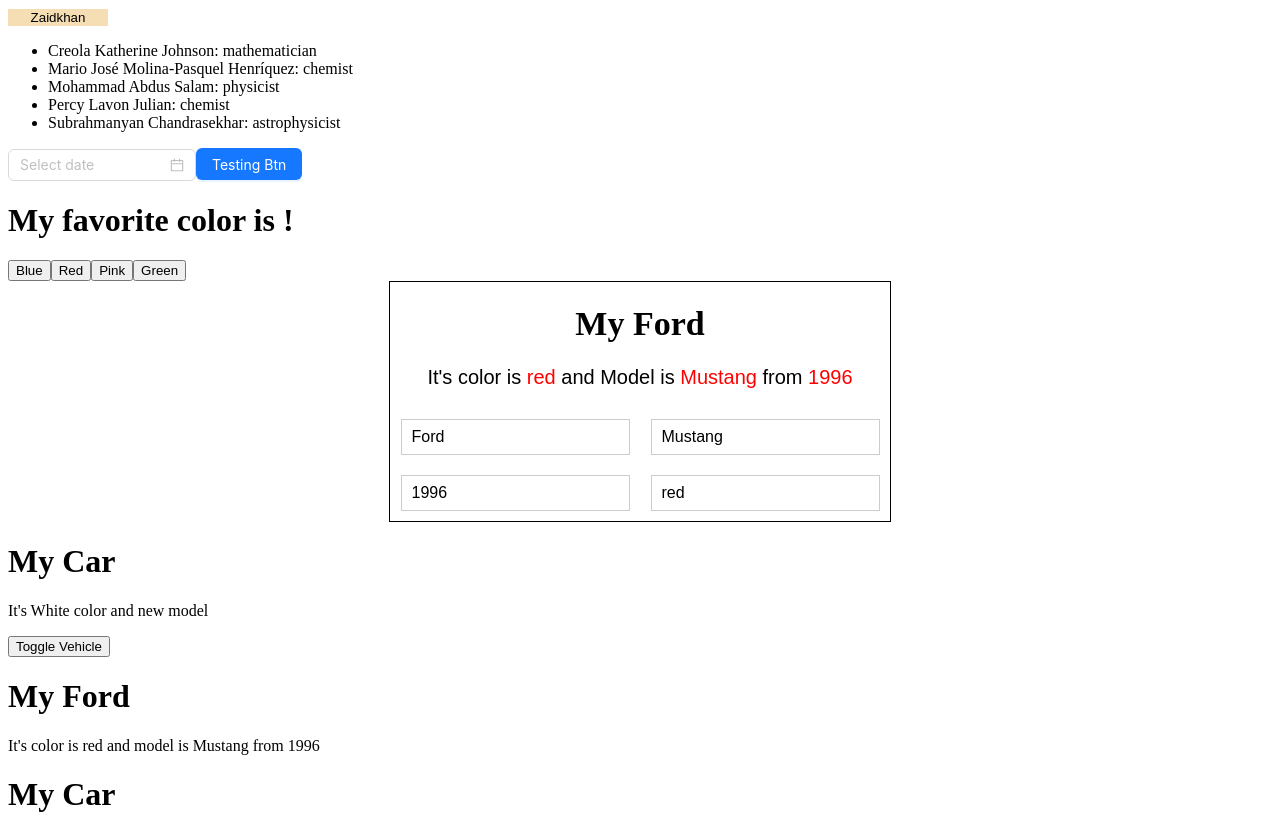
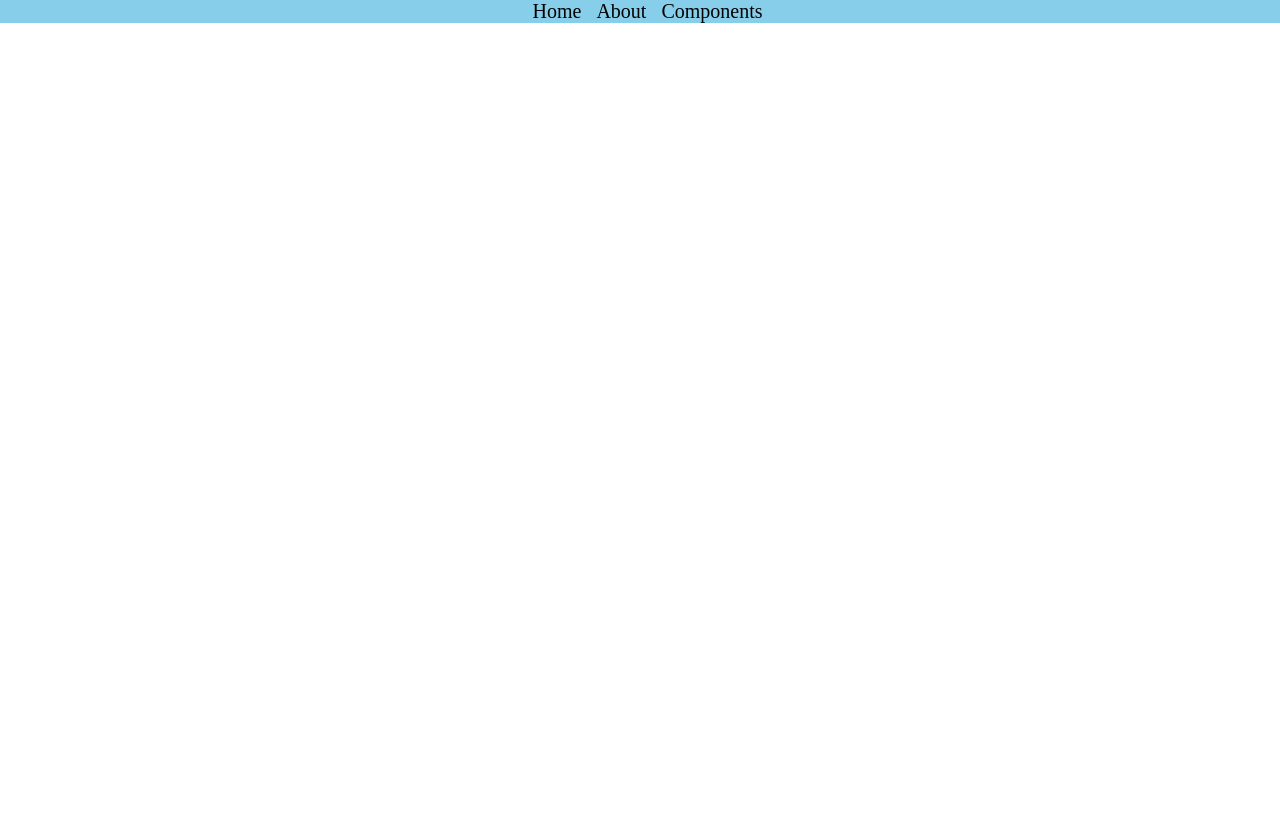
Before and after one commit to KhanzaidGithub/React.jsPractice.github.io, a React (Vite) app: page / in a window 1280 px wide. Shown: the top 814 px of the page. Built offline with nearby package versions, Linux system fonts and the light colour scheme.

Commit message:
Create Router Functionality

```diff
--- a/src/App.jsx
+++ b/src/App.jsx
@@ -1,42 +1,29 @@
-// import { Route, createBrowserRouter, createRoutesFromElements, RouterProvider } from 'react-router-dom';
-
-import React from 'react';
-import Btnsmall from './component/btnsmall';
-import Array from './component/array';
-// import Newarray from './component/newarray';
-// import ChallengeArray from './component/challengeArray';
-import Antdesign, { Antbtn02 } from './component/antdesign';
-import Fvtcolor from './component/states'
-import Teststate from './component/stateTest'
-import CondStateRendering from './component/conditionalStateredering';
-import StateUsingObj from './component/StateUsingObj';
-import USeeffect from './component/useEffectState'
-// Chaper-02
-import Respondevent from './component/Addign Interactivity/respondingToEvent'
-import Toolbar from './component/Addign Interactivity/event02';
-// import Home from './component/gemini';
-import Todolist from './component/todolist';
-
+import React from "react";
+import { RouterProvider, createBrowserRouter } from "react-router-dom";
+import Navbar from "./pages/Navbar";
+import Home from "./pages/Home";
+import About from './pages/About'
+import Components from './pages/Components'
 
 const App = () => {
+  let router = createBrowserRouter([
+    {
+      path: '/',
+      element: <><Navbar /> <Home /></>
+    },
+    {
+      path: '/about',
+      element: <><Navbar /> <About /></>
+    },
+    {
+      path: '/components',
+      element: <><Navbar /> <Components /></>
+    },
+  ])
+
   return (
     <div>
-      <Btnsmall name="Zaidkhan" />
-      <Array />
-      {/* <Newarray /> Use Newarray as a component */}
-      {/* <ChallengeArray /> */}
-      <Antdesign />
-      <Antbtn02 name="Testing Btn" />
-      <Fvtcolor />
-      <Teststate />
-      <CondStateRendering />
-      <StateUsingObj />
-      <USeeffect />
-      {/* Chapter Change */}
-      <Respondevent />
-      <Toolbar />
-      {/* <Home/> */}
-      <Todolist />
+      <RouterProvider router={router} />
     </div>
   );
 }
--- a/src/index.css
+++ b/src/index.css
@@ -1,28 +1,37 @@
-.state{
+* {
+    padding: 0px;
+    margin: 0px;
+}
+
+.state {
     border: 1px solid black;
     width: 500px;
     margin: auto;
     margin-bottom: 20px;
 }
-.state h1{
+
+.state h1 {
     color: black;
     font-size: 34px;
     text-align: center;
 }
-.state p{
+
+.state p {
     color: black;
     font-size: 20px;
     text-align: center;
-    font-family: arial,sans-serif;
+    font-family: arial, sans-serif;
 }
-.input{
+
+.input {
     display: flex;
     flex-wrap: wrap;
     justify-content: space-around;
     align-items: center;
 }
-.input input{
-    margin:10px 0px ;
+
+.input input {
+    margin: 10px 0px;
     padding: 8px 10px;
     font-size: 16px;
     color: black;
@@ -30,20 +39,41 @@
     border: 1px solid #ccc;
 }
 
-.span{
+.span {
     color: red;
 }
-.eventBtn-01{
+
+.eventBtn-01 {
     border: 1px solid black;
-    width:200px;
+    width: 200px;
     margin: auto;
     display: flex;
     justify-content: center;
     flex-direction: column;
-    align-items: centnpm i @google/generative-aier;
 }
-.eventBtn-01 Button{
+
+.eventBtn-01 Button {
     padding: 20px 26px;
-    color:black;
+    color: black;
     font-size: 18px;
 }
+
+/* this is for navbar styling */
+
+ul {
+    display: flex;
+    justify-content: center;
+    align-items: center;
+    background-color: skyblue;
+}
+
+li {
+    list-style: none;
+    margin-left: 15px;
+    font-size: 20px;
+}
+
+.item {
+    color: black;
+    text-decoration: none;
+}
--- /dev/null
+++ b/src/pages/About.jsx
@@ -0,0 +1,11 @@
+import React from 'react'
+
+const About = () => {
+  return (
+    <div>
+      <h1>this is about us</h1>
+    </div>
+  )
+}
+
+export default About
--- /dev/null
+++ b/src/pages/Components.jsx
@@ -0,0 +1,11 @@
+import React from 'react'
+
+const Components = () => {
+  return (
+    <div>
+      <h1>This is components page</h1>
+    </div>
+  )
+}
+
+export default Components
--- /dev/null
+++ b/src/pages/Navbar.jsx
@@ -0,0 +1,20 @@
+import React from 'react'
+import { NavLink } from 'react-router-dom'
+const Navbar = () => {
+    return (
+        <div>
+            <ul>
+
+                {/* <li><NavLink className={(item) => { return item.isActive ? "item" : "" }} to='/'>Home</NavLink></li>
+                <li><NavLink className={(item) => { return item.isActive ? "item" : "" }} to='/about'>About</NavLink></li>
+                <li><NavLink className={(item) => { return item.isActive ? "item" : "" }} to='/components'>Components</NavLink></li> */}
+
+                <li><NavLink className="item" to='/'>Home</NavLink></li>
+                <li><NavLink className="item" to='/about'>About</NavLink></li>
+                <li><NavLink className="item" to='/components'>Components</NavLink></li>
+            </ul>
+        </div>
+    )
+}
+
+export default Navbar
```
